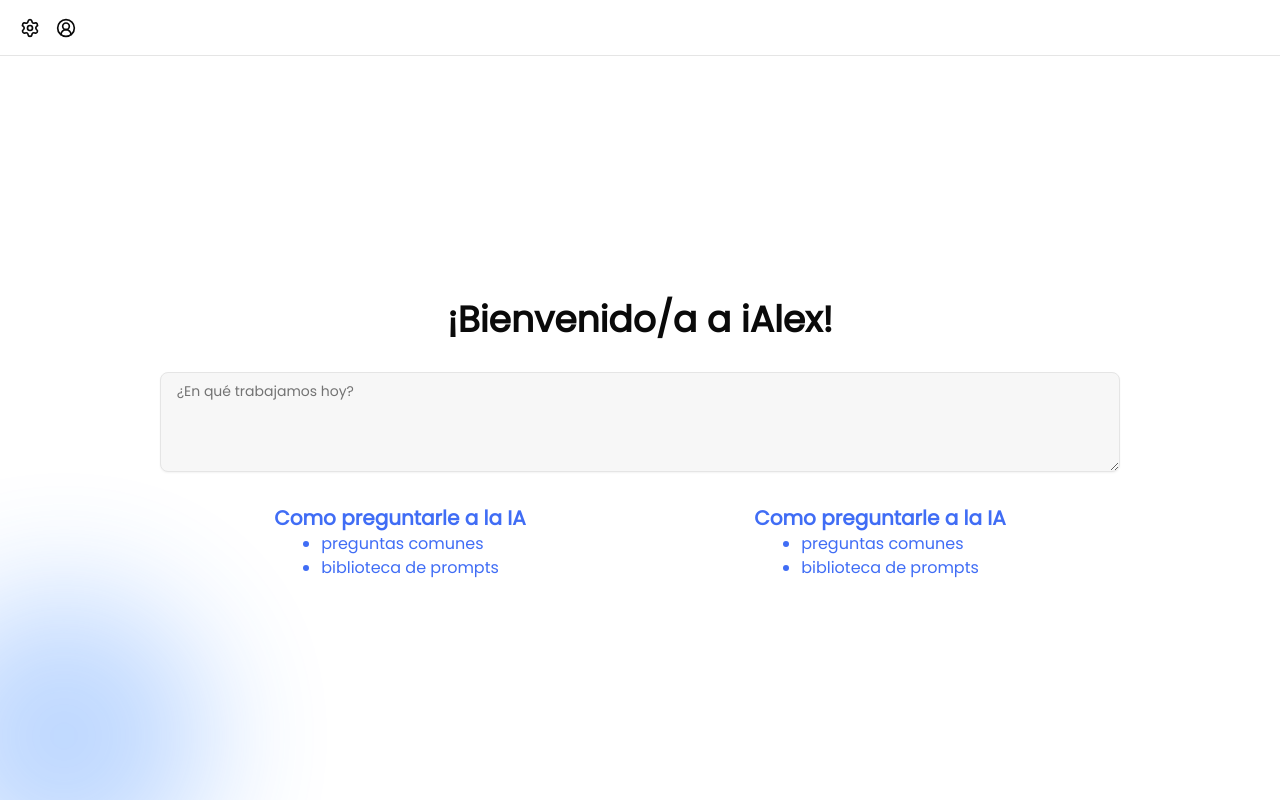
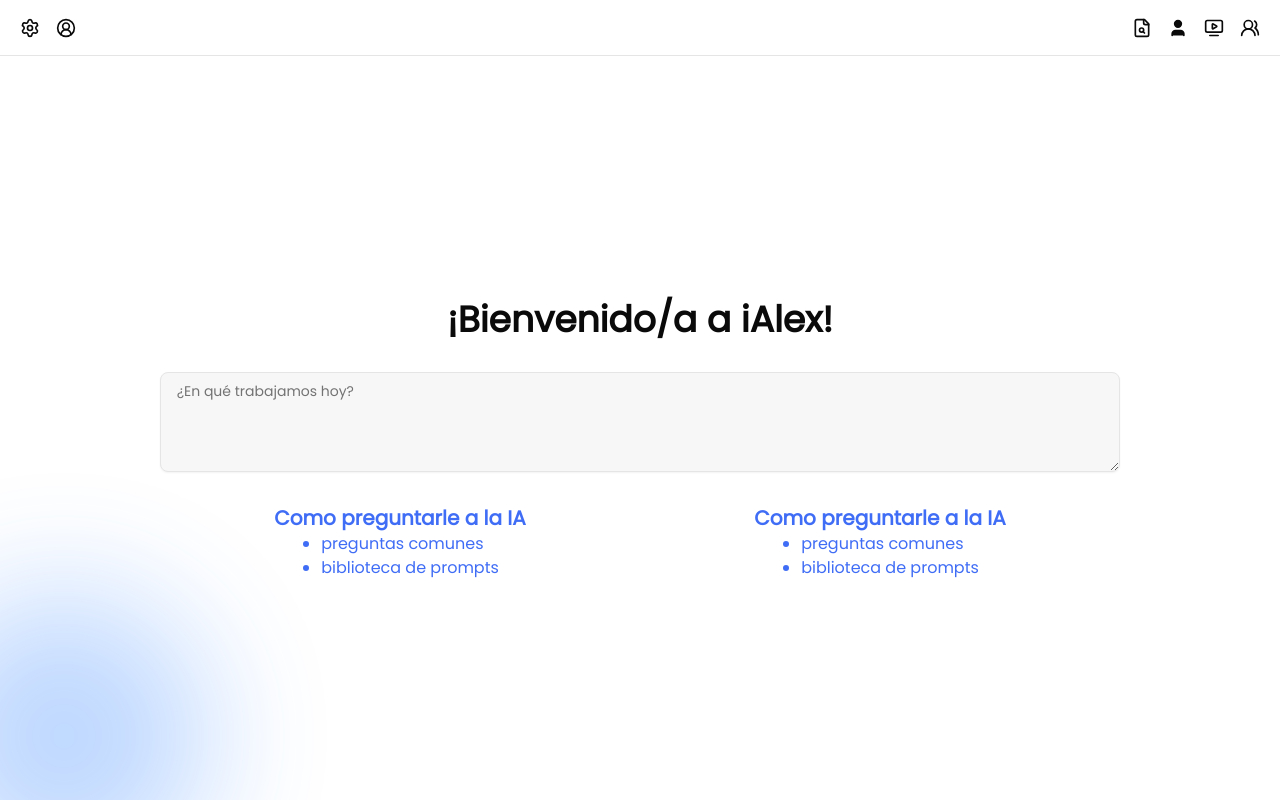
Before and after one commit to Norte-Development/ialex-convex, a React (Vite) app: page / in a window 1280 px wide. Built offline with nearby package versions, Linux system fonts and the light colour scheme.

Commit message:
Litle fix on navbar

```diff
--- a/src/components/Layout/NavBar.tsx
+++ b/src/components/Layout/NavBar.tsx
@@ -45,7 +45,7 @@ export default function NavBar() {
             <Breadcrumbs />
           </div>
         ) : (
-          <div className={`flex gap-4 ${path === "/" ? "hidden" : ""}`}>
+          <div className={`flex gap-4 ${path === "/" ? "" : "hidden"}`}>
             <button onClick={toggleSidebar}>
               <FileSearch2 className="cursor-pointer" size={20} />
             </button>
```
